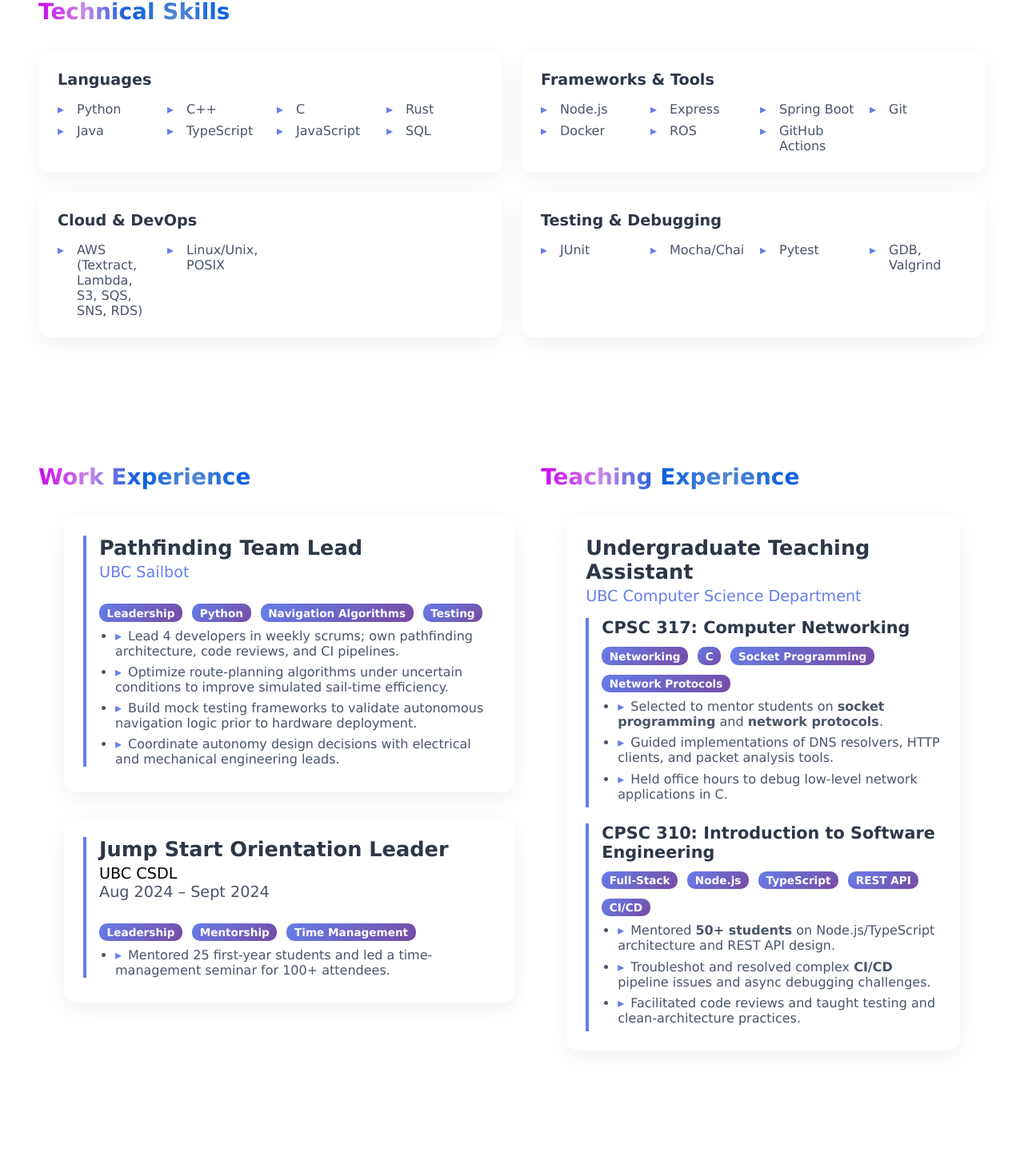
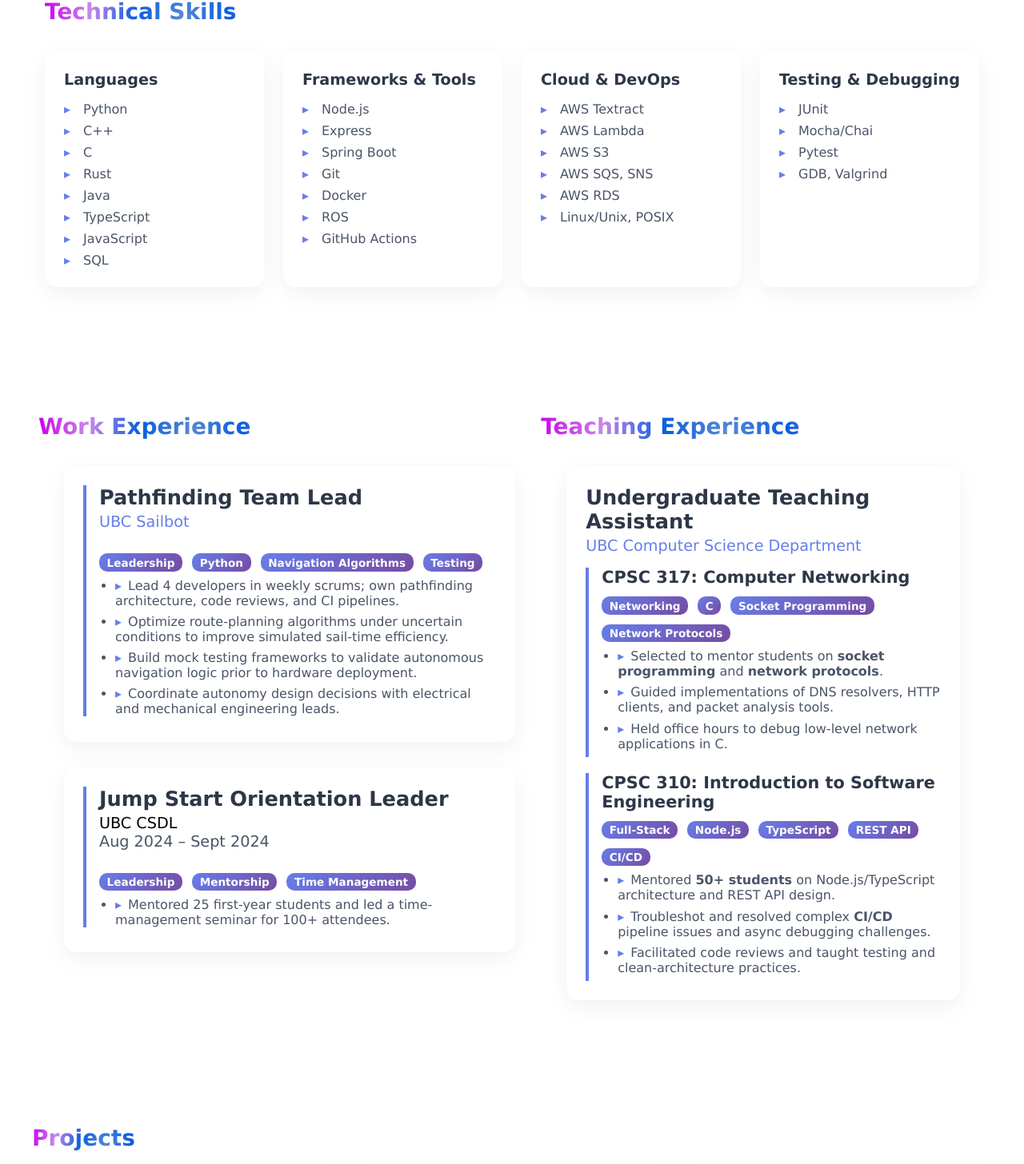
Before and after one commit to raghumanimehta/PortfolioWebsiteReact, a React (Vite) app: page / in a window 1280 px wide. Shown: the part 1398-2854 px from the top of the page at 80% size. Built offline with nearby package versions, Linux system fonts and the light colour scheme.

Commit message:
improved skill section look

```diff
--- a/src/components/Skills.jsx
+++ b/src/components/Skills.jsx
@@ -37,7 +37,11 @@ export default function Skills() {
                 <div className="skill-category">
                     <h3>Cloud & DevOps</h3>
                     <ul className="skills-list">
-                        <li>AWS (Textract, Lambda, S3, SQS, SNS, RDS)</li>
+                        <li>AWS Textract</li>
+                        <li>AWS Lambda </li>
+                        <li>AWS S3</li>
+                        <li>AWS SQS, SNS</li>
+                        <li>AWS RDS</li>
                         <li>Linux/Unix, POSIX</li>
                     </ul>
                 </div>
--- a/src/components/styles/Prjoects.css
+++ b/src/components/styles/Prjoects.css
@@ -8,7 +8,7 @@
     font-size: 2rem;
     margin-bottom: 1.5rem;
     color: #2d3748;
-    margin-top: 0.5rem;
+    margin-top: 1.5rem;
 }
 
 .ProjectsHolder {
--- a/src/components/styles/Skills.css
+++ b/src/components/styles/Skills.css
@@ -13,7 +13,7 @@
 /* Stack categories vertically (one card per row) */
 .skills-container {
     display: grid;
-    grid-template-columns: repeat(2, minmax(0, 1fr));
+    grid-template-columns: repeat(4, minmax(0, 1fr));
     gap: 1.5rem;
 }
 
@@ -37,7 +37,7 @@
     padding: 0;
     margin: 0;
     display: grid;
-    grid-template-columns: repeat(4, minmax(0, 1fr));
+    grid-template-columns: repeat(auto-fill, minmax(150px, 1fr));
     gap: 0.5rem 1rem; /* row-gap col-gap */
     align-items: start;
 }
```
